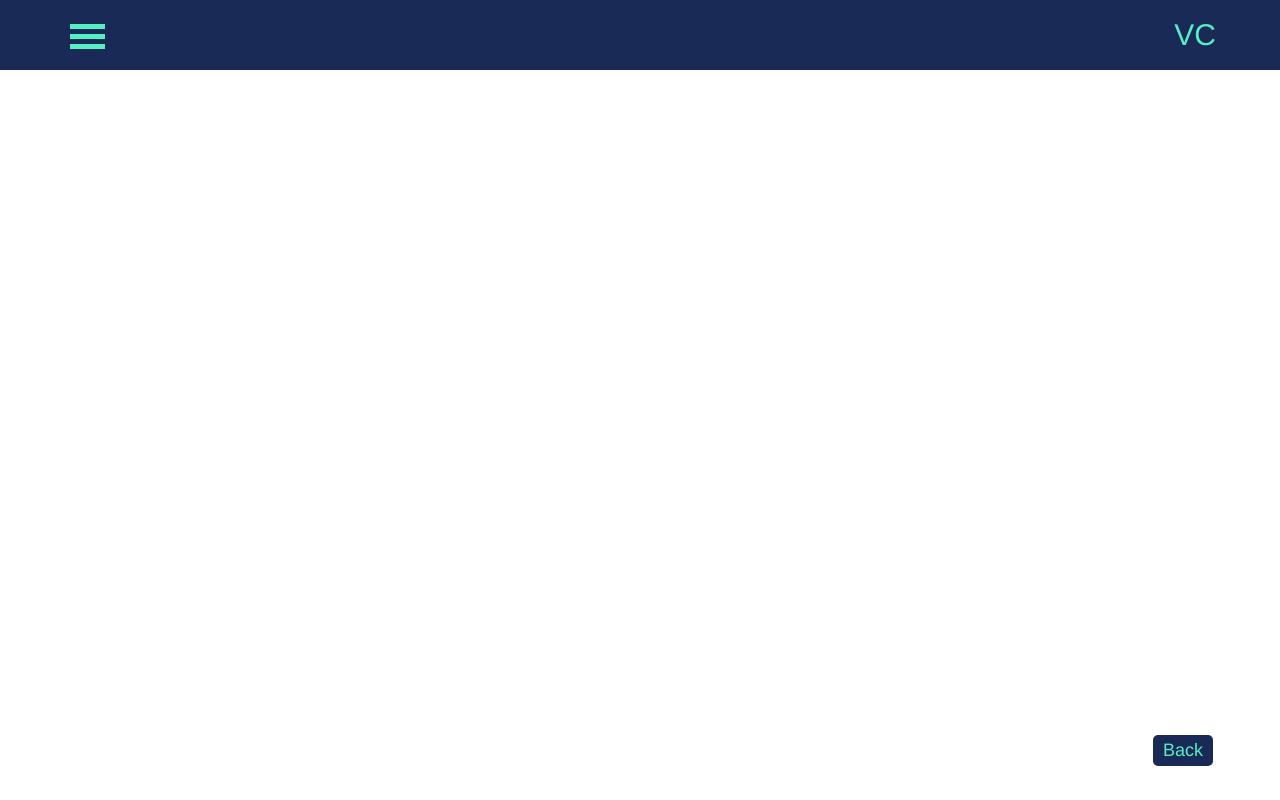
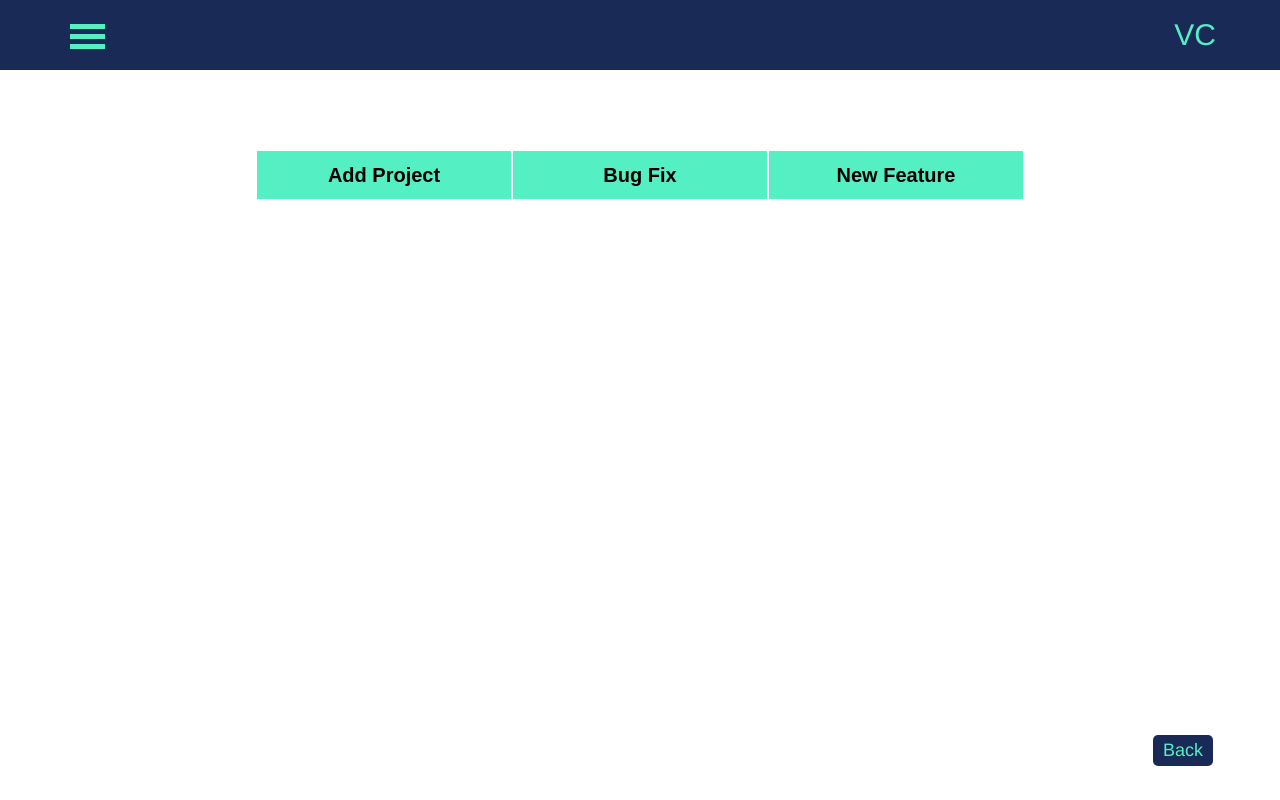
Before and after one commit to silashuereca/vue-form-elements, a Vue app: page /#/contribute in a window 1280 px wide. Built offline with nearby package versions, Linux system fonts and the light colour scheme.

Commit message:
chore: finish up project information form section

```diff
--- a/src/App.vue
+++ b/src/App.vue
@@ -2,6 +2,8 @@
   <div id="app">
     <navigation></navigation>
     <router-view></router-view>
+    <!-- TODO: need to create a footer -->
+    <div class="spacer-md"></div>
   </div>
 </template>
 
--- /dev/null
+++ b/src/css/components/contribute.css
@@ -0,0 +1,71 @@
+.contribute-container {
+	padding-top: 150px;
+	width: 60%;
+	margin: auto;
+}
+
+.tabs-container {
+	width: 100%;
+	display: flex;
+}
+
+.tab {
+	width: 100%;
+	height: 50px;
+	border: 1px solid white;
+	background-color: var(--green-primary);
+	color: var(--dark);
+	display: flex;
+	justify-content: center;
+	align-items: center;
+	cursor: pointer;
+	transition: all 0.1s ease-in-out;
+}
+
+.tab:hover {
+	background-color: var(--primary);
+	color: var(--green-primary);
+}
+
+.step-container {
+	width: 90%;
+	margin: auto;
+	display: flex;
+	margin-top: 75px;
+}
+
+.step-box {
+	width: 60px;
+	height: 60px;
+	background-color: var(--primary);
+	color: var(--green-primary);
+	display: flex;
+	justify-content: center;
+	align-items: center;
+	margin-right: 2rem;
+}
+
+.step-actions {
+	width: 100%;
+}
+
+.example {
+	background-color: var(--primary);
+	color: var(--green-primary);
+	padding-left: 0.5rem;
+	padding-bottom: 0.5rem;
+	margin-top: 1rem;
+}
+
+.step-actions h2 {
+ margin-top: -6px;
+ padding-bottom: 1rem;
+}
+
+.step-actions h3 {
+	padding-top: 1rem;
+}
+
+.step-actions p {
+	padding-top: 0.5rem;
+}
--- a/src/css/main.css
+++ b/src/css/main.css
@@ -14,6 +14,16 @@
 
 }
 
+.active-link {
+  background-color: var(--primary);
+  color: var(--green-primary);
+}
+
+h1, h2, h3, h4, h5, h6, p {
+	margin: 0;
+	padding: 0;
+}
+
 button {
   outline: none;
 }
--- a/src/css/variables.css
+++ b/src/css/variables.css
@@ -11,8 +11,3 @@
 	--green-button: #00b894;
 	--green-hover: rgb(85, 239, 196, 0.8);
 }
-
-h1, h2, h3, h4, h5, h6, p {
-	margin: 0;
-	padding: 0;
-}
--- a/src/router.js
+++ b/src/router.js
@@ -4,7 +4,12 @@
 //route components
 import Home from './views/Home.vue';
 import UserProject from './views/User-Project.vue';
+
+//Contribute
 import Contribute from './views/Contribute.vue';
+import AddProject from './views/contribute/Add-Project.vue';
+import BugFix from './views/contribute/Bug-Fix.vue';
+import NewFeature from './views/contribute/New-Feature.vue';
 
 //category components
 import Forms from './views/categories/Forms.vue';
@@ -17,8 +22,19 @@
 Vue.use(VueRouter);
 
 const routes = [
+	//Home
 	{ path: '/', name: 'home', component: Home },
-	{ path: '/contribute', name: 'contribute', component: Contribute},
+
+	//Contribute
+	{
+		path: '/contribute', name: 'contribute', component: Contribute, children: [
+			{path: 'add-project', name: 'addProject', component: AddProject},
+			{path: 'bug-fix', name: 'bugFix', component: BugFix},
+			{ path: 'new-feature', name: 'newFeature', component: NewFeature },
+			{ path: '*', redirect: 'add-project'}
+		]
+	},
+
 	{ path: '/:category/:repo/:username', name: 'userProject', component: UserProject },
 
 	//categories
@@ -36,6 +52,7 @@
 	mode: 'hash',
 	base: process.env.BASE_URL,
 	routes,
+	linkActiveClass: 'active-link',
 	scrollBehavior () {
 		return { x: 0, y: 0 }
 	}
--- a/src/views/Contribute.vue
+++ b/src/views/Contribute.vue
@@ -1,11 +1,26 @@
 <template>
-  <div>
-    Contribute Guidline
+  <div class="contribute-container">
+    <div class="tabs-container">
+      <router-link v-bind:to="{name: 'addProject'}" type="button" class="tab" v-bind:class="{active: $route.fullPath === '/contribute/add-project'}" tag="button">
+        <h2>Add Project</h2>
+      </router-link>
+      <router-link v-bind:to="{name: 'bugFix'}" class="tab" v-bind:class="{active: $route.fullPath === '/contribute/bug-fix'}" tag="button">
+        <h2>Bug Fix</h2>
+      </router-link>
+      <router-link v-bind:to="{name: 'newFeature'}" class="tab" v-bind:class="{active: $route.fullPath === '/contribute/new-feature'}" tag="button">
+        <h2>New Feature</h2>
+      </router-link>
+    </div>
+    <router-view v-bind:key="$route.fullPath"></router-view>
   </div>
 </template>
 
 <script>
 export default {
-	name: 'Contributre'
+	name: 'Contributre',
 }
 </script>
+
+<style scoped>
+@import '../css/components/contribute.css';
+</style>
--- a/src/views/Home.vue
+++ b/src/views/Home.vue
@@ -8,7 +8,6 @@
       <!-- TODO: cool vue animation needs to go here -- probably in the second phase -->
     </div>
     <categories v-bind:categories="categories"></categories>
-    <div class="spacer-md"></div>
   </div>
 </template>
 
--- a/src/views/User-Project.vue
+++ b/src/views/User-Project.vue
@@ -82,7 +82,7 @@
 .markdown-body {
 	width: 70%;
 	margin: auto;
-	padding-top: 100px;
+	padding-top: 150px;
 }
 
 @media only screen and (max-width: 800px){
--- a/src/views/components/Navigation.vue
+++ b/src/views/components/Navigation.vue
@@ -27,7 +27,7 @@
           <router-link to="/" @click.native="toggleMenu($event, true)">
             Home
           </router-link>
-          <router-link class="contribute" v-bind:to="{name: 'contribute'}" @click.native="toggleMenu($event, true)">
+          <router-link class="contribute" v-bind:to="{name: 'addProject'}" @click.native="toggleMenu($event, true)">
             Contribute
           </router-link>
           <router-link
--- /dev/null
+++ b/src/views/contribute/Add-Project.vue
@@ -0,0 +1,50 @@
+<template>
+  <div>
+    <section class="step-container">
+      <div class="step-box">
+        <h2>1</h2>
+      </div>
+      <div class="step-actions">
+        <h2>Documentation</h2>
+        <h3>Required</h3>
+        <p>
+          Each project added requires a README file added to their project’s root directory that
+          explains, in detail, how you built your project. This is so that other devs can come to
+          Vue Cave and learn from your work! I highly recomend you use <a href="https://stackedit.io/app#" rel="noopener" target="_blank">StackEdit</a> to speed up your
+          process for writing documentation. After you’re done, you can copy and paste your content in your README file!
+        </p>
+        <h3>Example:</h3>
+        <p>Just take a look at <a rel="noopener" href="http://www.github.com/silashuereca/vue-cave" target="_blank">Vue Cave’s</a> repository and see where I placed the README file if you’re not sure where to place it.</p>
+      </div>
+    </section>
+    <section class="step-container">
+      <div class="step-box">
+        <h2>2</h2>
+      </div>
+      <div class="step-actions">
+        <h2>Create A Pull Request</h2>
+        <h3>Fork Repository</h3>
+        <p>Fork and clone <a rel="noopener" href="https://www.github.com/silashuereca/vue-cave" target="_blank">Vue Cave's</a> repository to your local computer. </p>
+        <h3>Create Branch</h3>
+        <p>Create a branch using this naming guidline to help pull request’s stay more specific:</p>
+        <p class="example">
+          project/GITHUB-USERNAME/PROJECT-NAME-HERE
+        </p>
+      </div>
+    </section>
+    <section class="step-container">
+      <div class="step-box">
+        <h2>3</h2>
+      </div>
+      <div class="step-actions">
+        <h2>Project Information</h2>
+      </div>
+    </section>
+  </div>
+</template>
+
+<script>
+export default {
+	name: 'AddProject'
+}
+</script>
--- /dev/null
+++ b/src/views/contribute/Bug-Fix.vue
@@ -0,0 +1,11 @@
+<template>
+  <div>
+    <h1>Bug Fix</h1>
+  </div>
+</template>
+
+<script>
+export default {
+	name: 'BugFix',
+}
+</script>
--- /dev/null
+++ b/src/views/contribute/New-Feature.vue
@@ -0,0 +1,11 @@
+<template>
+  <div>
+    <h1>New Feature</h1>
+  </div>
+</template>
+
+<script>
+export default {
+	name: 'NewFeature',
+}
+</script>
```
